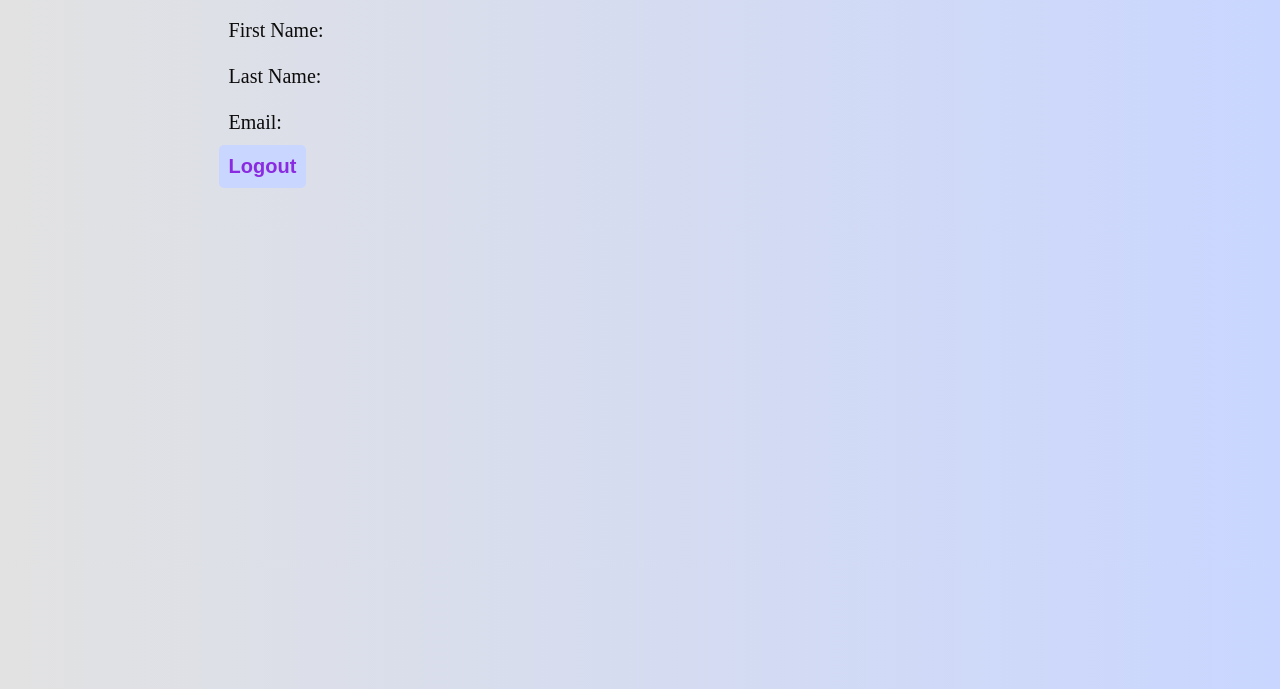
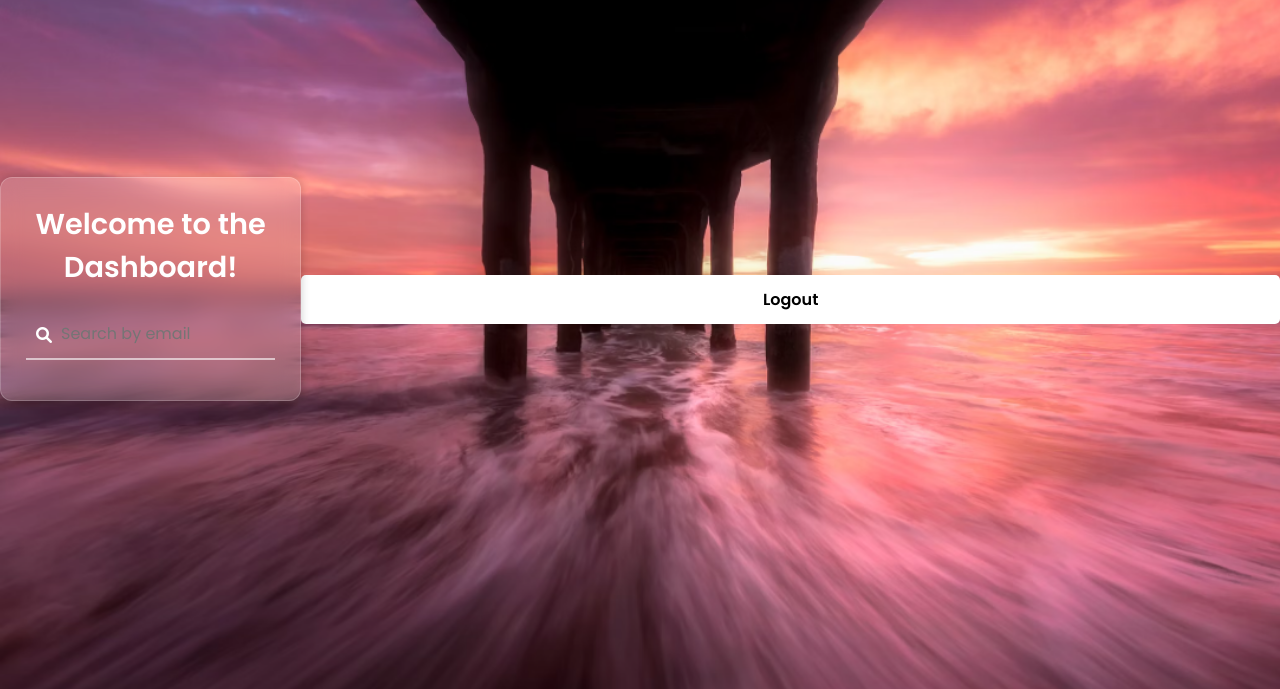
Before and after one commit to ASADULLAH-30/loginform, a plain HTML site: page homepage.html in a window 1280 px wide. Shown: the part 111-800 px from the top of the page. Drawn offline with Linux system fonts and the light colour scheme.

Commit message:
Update homepage.html

```diff
--- a/homepage.html
+++ b/homepage.html
@@ -3,52 +3,108 @@
 <head>
   <meta charset="UTF-8">
   <meta name="viewport" content="width=device-width, initial-scale=1.0">
-    <title>Homepage</title>
+  <title>Dashboard</title>
+  <link rel="stylesheet" href="../css/dashboard.css">
+  <script type="module" src="../js/dashboard.js"></script>
+  <link rel="icon" href="../assets/pic.jpg" type="image/jpg">
+  <link href="https://cdnjs.cloudflare.com/ajax/libs/font-awesome/6.0.0-beta3/css/all.min.css" rel="stylesheet">
   <style>
-        body{
-            padding:30px;
-            background:linear-gradient(to right, #e2e2e2, #c9d6ff);
+    @import url("https://fonts.googleapis.com/css2?family=Poppins:wght@300;400;600&display=swap");
+
+    * {
+      margin: 0;
+      padding: 0;
+      box-sizing: border-box;
+      font-family: "Poppins", sans-serif;
     }
-        h1{
-            text-align:center;
 
+    body {
+      display: flex;
+      align-items: center;
+      justify-content: center;
+      height: 100vh;
+      background: url("./boats-45a.png") no-repeat center center/cover;
     }
-        button{
-            color:blueviolet;
-            background-color:#c9d6ff;
-            padding:5px;
-            border-radius:5px;
-            font-size:1rem;
-            font-weight:bold;
-            border:none;
+
+    .dashboard-container {
+      width: 380px;
+      padding: 25px;
+      border-radius: 12px;
+      background: rgba(255, 255, 255, 0.15);
+      border: 1px solid rgba(255, 255, 255, 0.2);
+      backdrop-filter: blur(10px);
+      -webkit-backdrop-filter: blur(10px);
+      box-shadow: 0 0 10px rgba(0, 0, 0, 0.2);
+      text-align: center;
+      color: white;
+      position: relative;
     }
-        button:hover{
-            text-decoration: underline;
-            color:blue;
+
+    h1 {
+      font-size: 1.8rem;
+      font-weight: 600;
+      margin-bottom: 20px;
     }
-        button, div{
-            margin-left:15%;
-            font-size:20px;
-            padding:10px;
+
+    .search-bar-container {
+      position: relative;
+      margin: 15px 0;
+      width: 100%;
     }
-        div{
-            font-weight:400;
-            color:rgb(12,11,11);
 
+    #search-input {
+      width: 100%;
+      padding: 12px 35px;
+      border: none;
+      outline: none;
+      font-size: 1rem;
+      background: transparent;
+      border-bottom: 2px solid rgba(255, 255, 255, 0.6);
+      color: white;
     }
-        span{
-            font-weight:600;
-            font-size:22px;
-            color:black;
+
+    .search-icon {
+      position: absolute;
+      left: 10px;
+      top: 50%;
+      transform: translateY(-50%);
+      font-size: 1rem;
+      color: white;
+    }
+
+    #search-results-container {
+      margin-top: 20px;
+    }
+
+    .logout-button {
+      width: 100%;
+      padding: 12px;
+      border: none;
+      outline: none;
+      font-size: 1rem;
+      font-weight: 600;
+      border-radius: 5px;
+      background: white;
+      color: black;
+      cursor: pointer;
+      transition: 0.3s;
+      margin-top: 20px;
+    }
+
+    .logout-button:hover {
+      background: rgba(255, 255, 255, 0.8);
     }
   </style>
-    <script type="module" src="./homepage.js"></script>
 </head>
 <body>
-    <h1>Welcome to the Homepage</h1>
-    <div>First Name: <span id="loggedUserFName"></span></div>
-    <div>Last Name: <span id="loggedUserLName"></span></div>
-    <div>Email: <span id="loggedUserEmail"></span></div>
-    <button id="logout">Logout</button>
+  <div class="dashboard-container">
+    <h1 id="welcome-message">Welcome to the Dashboard!</h1>
+    <div class="search-bar-container">
+      <input type="email" id="search-input" placeholder="Search by email" required>
+      <i id="search-icon" class="fas fa-search search-icon"></i>
+    </div>
+  </div>
+  <div id="search-results-container" class="results-container"></div>
+  <button id="logout-btn" class="logout-button">Logout</button>
 </body>
 </html>
```
Lines whose indentation alone changed are shown as unchanged.
